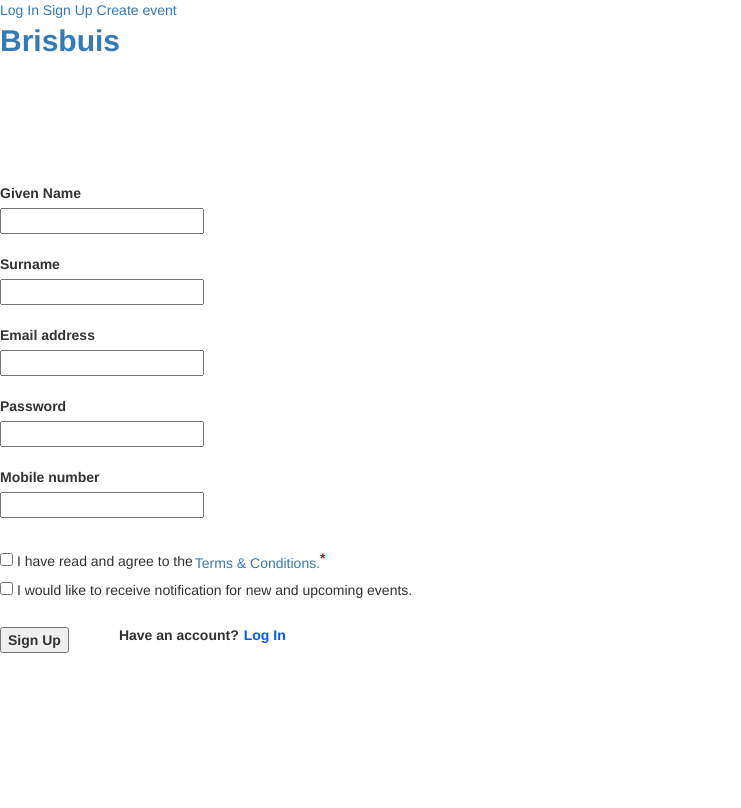
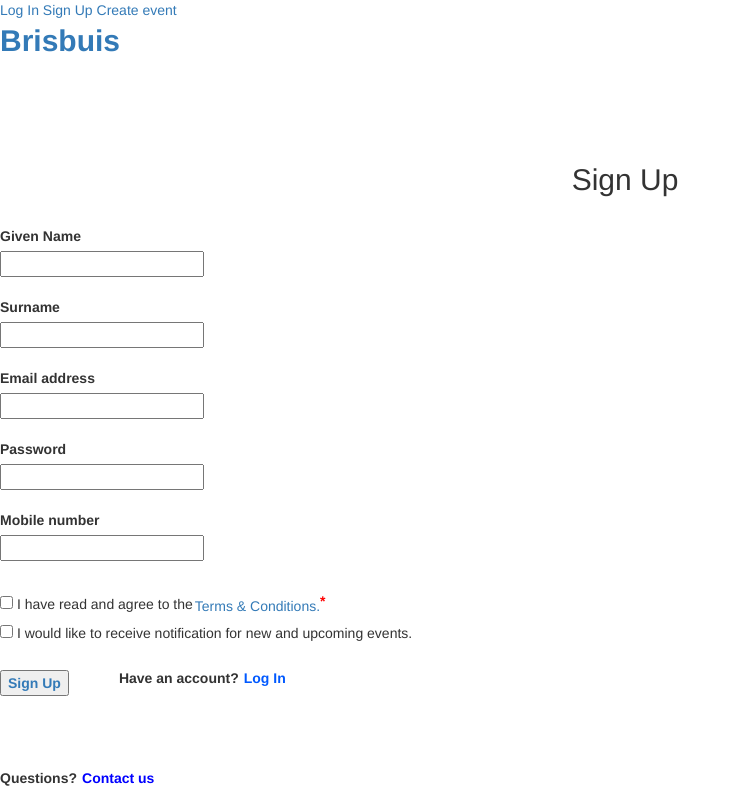
Before and after one commit to katharinalisa/Business-Events-Site, a Flask app: page /register.html in a window 1280 px wide. Shown: the top 808 px of the page, without its empty margins (0-741 px from the left). Run offline with Flask 3, Linux system fonts and the light colour scheme; lists and menus that the app fills with data are empty; parts of the project's set-up code (start-up, migrations or seed data) failed here and were passed over; some libraries are stand-ins or nearby versions.

Commit message:
Update register.html

```diff
--- a/projectfile/website/templates/register.html
+++ b/projectfile/website/templates/register.html
@@ -3,15 +3,15 @@
 <form method="POST">
 <div class="background-color-register">
     <div class="margin-content">
-    <body>
-        <br><br><br><br><br>
+    <body><br><br><br><br>
+        <h2 style="text-align:center;margin-left:-30px">Sign Up</h2>
 {% endblock %}
 {% block content %}
         <br>
         <div class="wrap-register">
             <table>
                 <tr>
-                    <th><table>
+                    <th>
                         <tr style="margin-left:30px;">
                             <th><label>Given Name</label></th>
                             <th></th>
@@ -84,7 +84,7 @@
             <table>
                 <tr>
                     <!-- User can switch to Login if they have an account -->
-                    <th><input type="submit" value="Sign Up" class="log-in-sign-in-button"></th>
+                    <th><a href=""><input type="submit" value="Sign Up" class="log-in-sign-in-button"></a></th>
                     <th><p style="padding-left:50px;">Have an account?</p></th>
                     <th style="width:5px;"></th>
                     <th><a href="login.html"><p style="color:rgb(0, 89, 255);">Log In</p></a></th>
@@ -97,6 +97,5 @@
     </body>
     </div>
 </div>
-<br><br><br><br>
 </form>
 {% endblock %}
```
